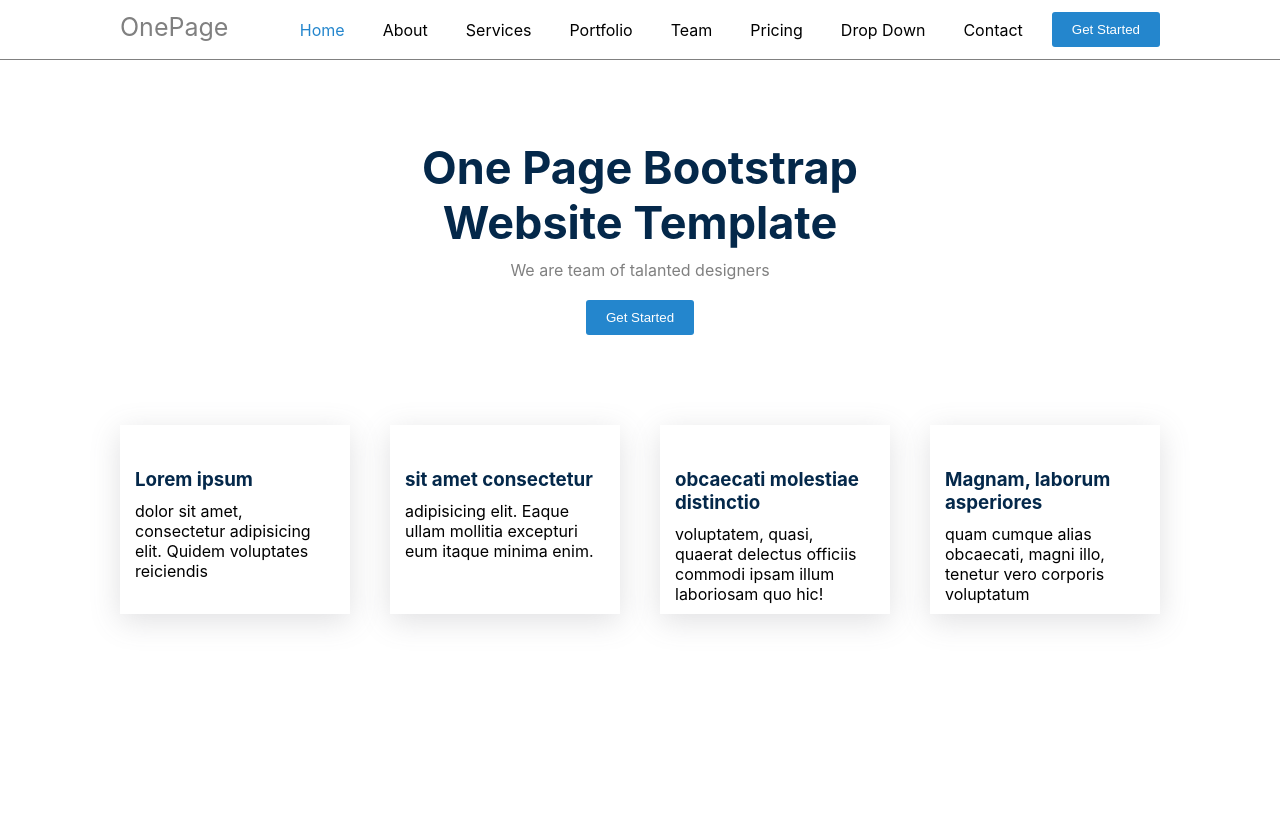
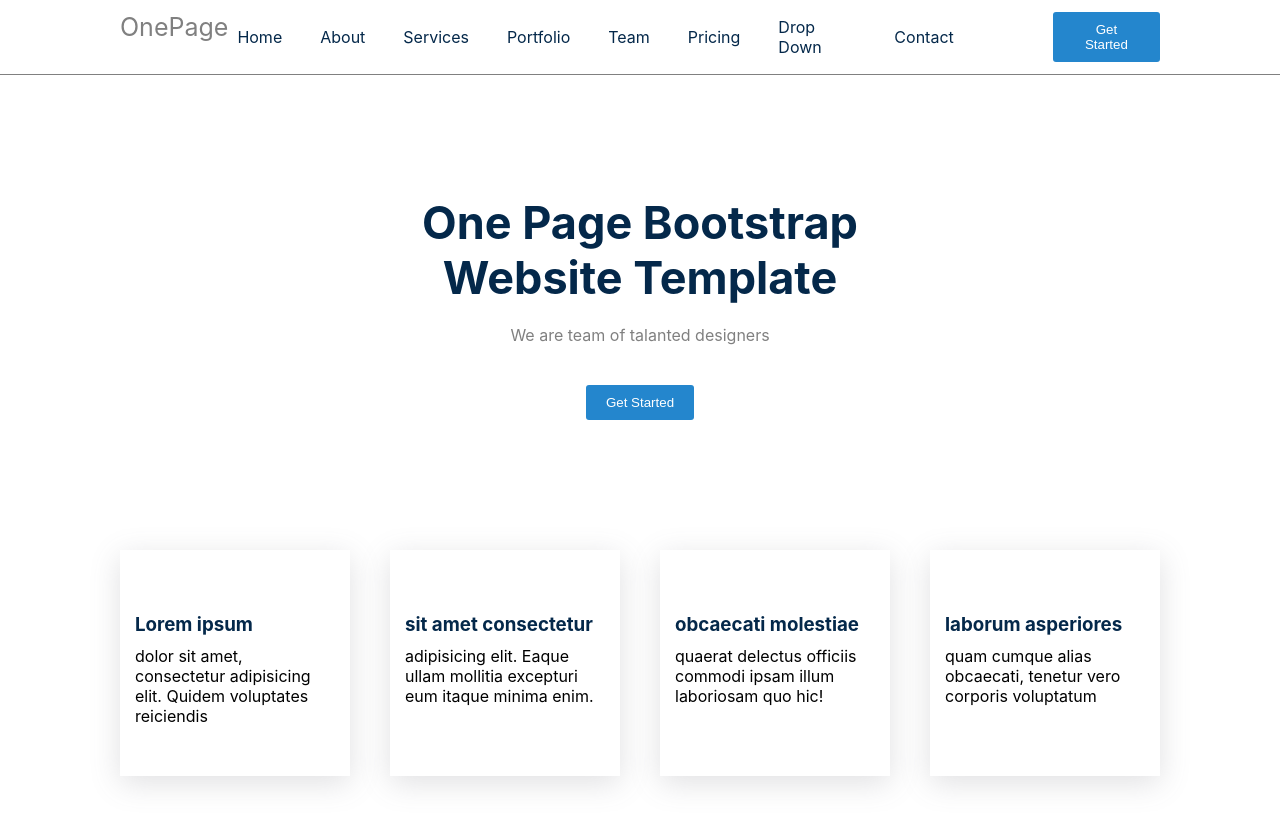
Before and after one commit to ArameArakelyan/Registration-form-project, a React (Create React App) app: page / in a window 1280 px wide. Shown: the top 826 px of the page. Built offline with nearby package versions, Linux system fonts and the light colour scheme.

Commit message:
Props-add

```diff
--- a/src/App.css
+++ b/src/App.css
@@ -18,6 +18,7 @@
   border: none;
   border-radius: 3px;
   padding: 10px 20px;
+  cursor: pointer;
 }
 
 .header{
@@ -37,6 +38,9 @@
   color: grey;
   font-size: 25px;
 }
+nav{
+  margin-right: 70px;
+}
 .menu-area{
   display: flex;
   align-items: center;
@@ -54,6 +58,11 @@
  padding: 3px 9px;
  margin-right: 20px;
 }
+.menu-cont>ul>li>a{
+  text-decoration: none;
+  color: #04284A;
+}
+
 .menu-cont>ul>li:hover{
   color: #2486CD;
 }
@@ -76,8 +85,8 @@
   justify-content: center;
   align-items: center;
   flex-direction: column;
-  padding-top: 80px;
-  padding-bottom: 90px;
+  padding-top: 120px;
+  padding-bottom: 130px;
 }
 
 .first-cont>h1{
@@ -88,8 +97,8 @@
   color: gray;
 }
 .first-cont>p{
-  margin-top: 10px;
-  margin-bottom: 20px;
+  margin-top: 20px;
+  margin-bottom: 40px;
 }
 .box-cont{
   width: 100%;
@@ -101,11 +110,12 @@
 .box{
   width: 230px;
   box-shadow: rgba(100, 100, 111, 0.2) 0px 7px 29px 0px;
-  padding: 10px 15px;
+  padding: 30px 15px;
+  padding-bottom: 50px;
 }
 
 .box>ion-icon{
-  margin-top: 50px;
+  margin-top: 30px;
   margin-bottom: 10px;
   margin-left: 10px;
   color: #2486CD;
--- a/src/components/box.jsx
+++ b/src/components/box.jsx
@@ -1,5 +1,4 @@
 import "../App.css"
-
 
 function Box(items) {
 
--- a/src/components/header.jsx
+++ b/src/components/header.jsx
@@ -2,14 +2,15 @@ import "../App.css"
 import Button from "./button"
 function Header() {
     let menu = [
-        <li className="selected">Home</li>,
-        <li>About</li>,
-        <li>Services</li>,
-        <li>Portfolio</li>,
-        <li>Team</li>,
-        <li>Pricing</li>,
-        <li>Drop Down</li>,
-        <li>Contact</li>]
+        {title:"Home", url:"#"},
+        {title:"About", url:"#"},
+        {title:"Services", url:"#"},
+        {title:"Portfolio", url:"#"},
+        {title:"Team", url:"#"},
+        {title:"Pricing", url:"#"},
+        {title:"Drop Down", url:"#"},
+        {title:"Contact", url:"#"},
+        ]
     return (
         <header className="header">
             <div className="header-cont">
@@ -22,7 +23,9 @@ function Header() {
                     <nav>
                         <div className="menu-cont">
                             <ul>
-                                {menu}
+                                {menu.map((el,i)=>{
+                                    return (<li key={i}><a href={el.url}>{el.title}</a></li>)
+                                })}
                             </ul>
                         </div>
                     </nav>
--- a/src/components/main.jsx
+++ b/src/components/main.jsx
@@ -3,6 +3,29 @@ import Button from "./button"
 import Box from "./box"
 
 function Main() {
+    let list = [
+        {
+            icon: "finger-print",
+            title: "Lorem ipsum",
+            text: "dolor sit amet, consectetur adipisicing elit. Quidem voluptates reiciendis"
+        },
+        {
+            icon: "git-branch",
+            title: "sit amet consectetur",
+            text: "adipisicing elit. Eaque ullam mollitia excepturi eum itaque minima enim."
+        },
+        {
+            icon: "globe",
+            title: "obcaecati molestiae ",
+            text: "quaerat delectus officiis commodi ipsam illum laboriosam quo hic!"
+        },
+        {
+            icon: "help",
+            title: "laborum asperiores",
+            text: "quam cumque alias obcaecati, tenetur vero corporis voluptatum "
+        }
+
+    ]
     return (
         <main className="main">
             <div className="cont">
@@ -13,25 +36,14 @@ function Main() {
                     <Button></Button>
                 </div>
                 <div className="box-cont">
-                    <Box
-                    icon= "finger-print"
-                    title= "Lorem ipsum"
-                    text="dolor sit amet, consectetur adipisicing elit. Quidem voluptates reiciendis"/>
-                    <Box
-                    icon="git-branch"
-                    title= "sit amet consectetur"
-                    text ="adipisicing elit. Eaque ullam mollitia excepturi eum itaque minima enim."
-                    />
-                    <Box
-                    icon= "globe"
-                    title= "obcaecati molestiae distinctio"
-                    text ="voluptatem, quasi, quaerat delectus officiis commodi ipsam illum laboriosam quo hic!"
-                    />
-                    <Box
-                    icon = "help"
-                    title = "Magnam, laborum asperiores"
-                    text = "quam cumque alias obcaecati, magni illo, tenetur vero corporis voluptatum "
-                    />
+                    {
+                        list.map((el) => {
+                            return (<Box
+                                icon={el.icon}
+                                title={el.title}
+                                text={el.text} />)
+                        })
+                    }
                 </div>
             </div>
         </main>
```
